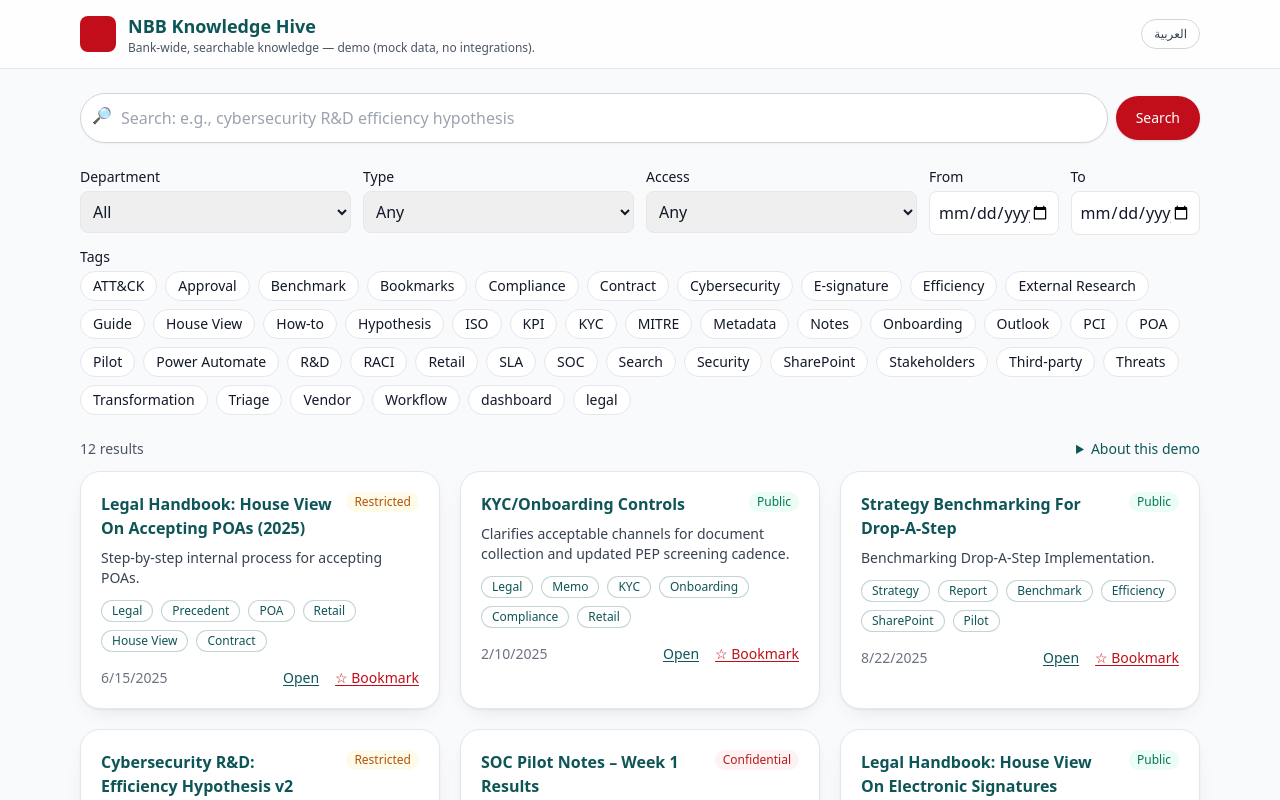
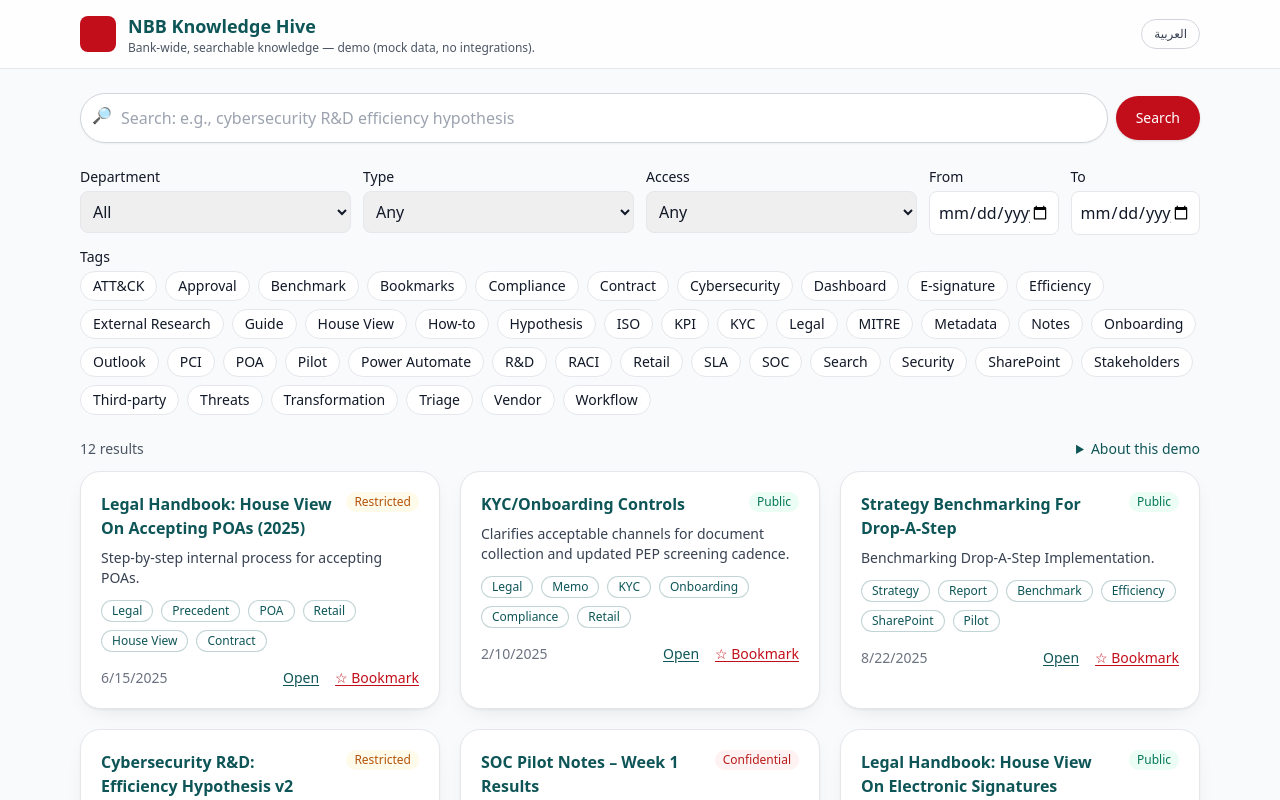
Before and after one commit to HeshamBucheeri/nbb-knowledge-hive, a React (Vite) app in the folder nbb-knowledge-hive/nbb-knowledge-hive/: page / in a window 1280 px wide. Shown: the top 800 px of the page. Built offline with nearby package versions, Linux system fonts and the light colour scheme.

Commit message:
Update mock.ts

```diff
--- a/nbb-knowledge-hive/nbb-knowledge-hive/src/data/mock.ts
+++ b/nbb-knowledge-hive/nbb-knowledge-hive/src/data/mock.ts
@@ -138,7 +138,7 @@ export const MOCK_DOCS: Doc[] = [
     department: "Legal",
     type: "Report",
     date: "2025-07-12",
-    tags: ["dashboard", "legal", "KPI", "SLA"],
+    tags: ["Dashboard", "Legal", "KPI", "SLA"],
     stakeholders: ["Legal"],
     accessLevel: "Public",
     content: "Open matters, cycle time per request class, retrieval time (current 22s; target 15s), and ageing buckets.",
```
